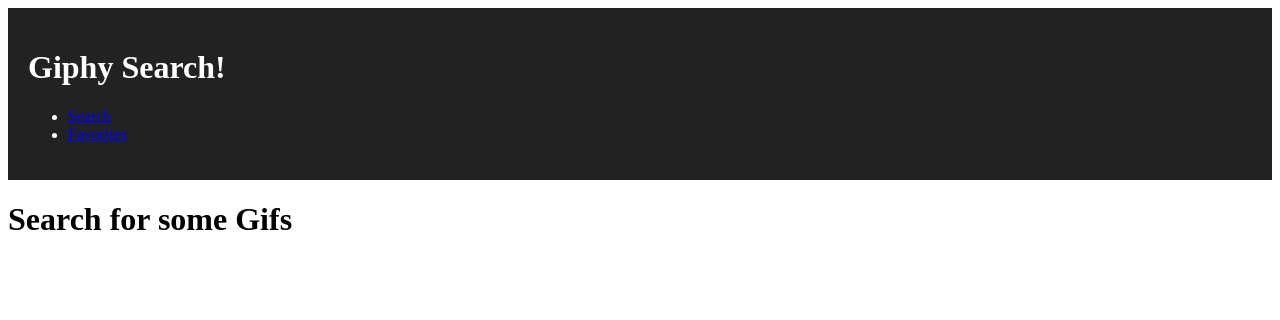
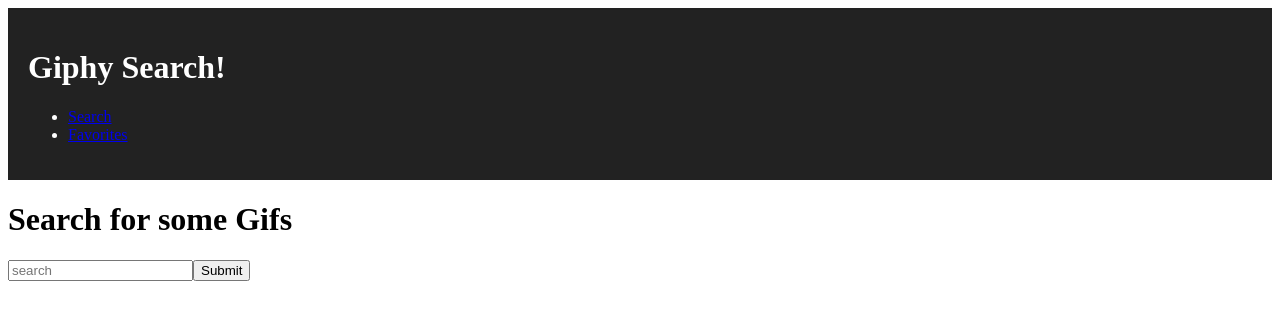
Before and after one commit to wahlmichael/giphy-saga, a React (Create React App) app: page / in a window 1280 px wide. Shown: the top 320 px of the page. Built offline with nearby package versions, Linux system fonts and the light colour scheme.

Commit message:
first commit, created input and button

```diff
--- a/src/components/Search/Search.js
+++ b/src/components/Search/Search.js
@@ -1,14 +1,34 @@
 import React, { Component } from 'react';
 import {withRouter} from 'react-router-dom';
+import { connect } from 'react-redux'
 
 class Search extends Component {
+  state= {
+    search: '',
+  }
+
+  searchFunction = (event) => {
+    this.setState({
+      search: event.target.value
+    })
+  }
+
+  submitSearch = () => {
+    // this.props.dispatch({type: "SEARCH_GIPHY", payload: this.state.search})
+    console.log('hit submit')
+  }
+
   render() {
+
     return (
       <div>
         <h1>Search for some Gifs</h1>
+
+        <input placeholder="search" value={this.state.search} onChange ={this.searchFunction}/>
+        <button onClick={this.submitSearch}>Submit</button>
       </div>
     );
   }
 }
 
-export default withRouter(Search);
+export default connect()(withRouter(Search));
```
